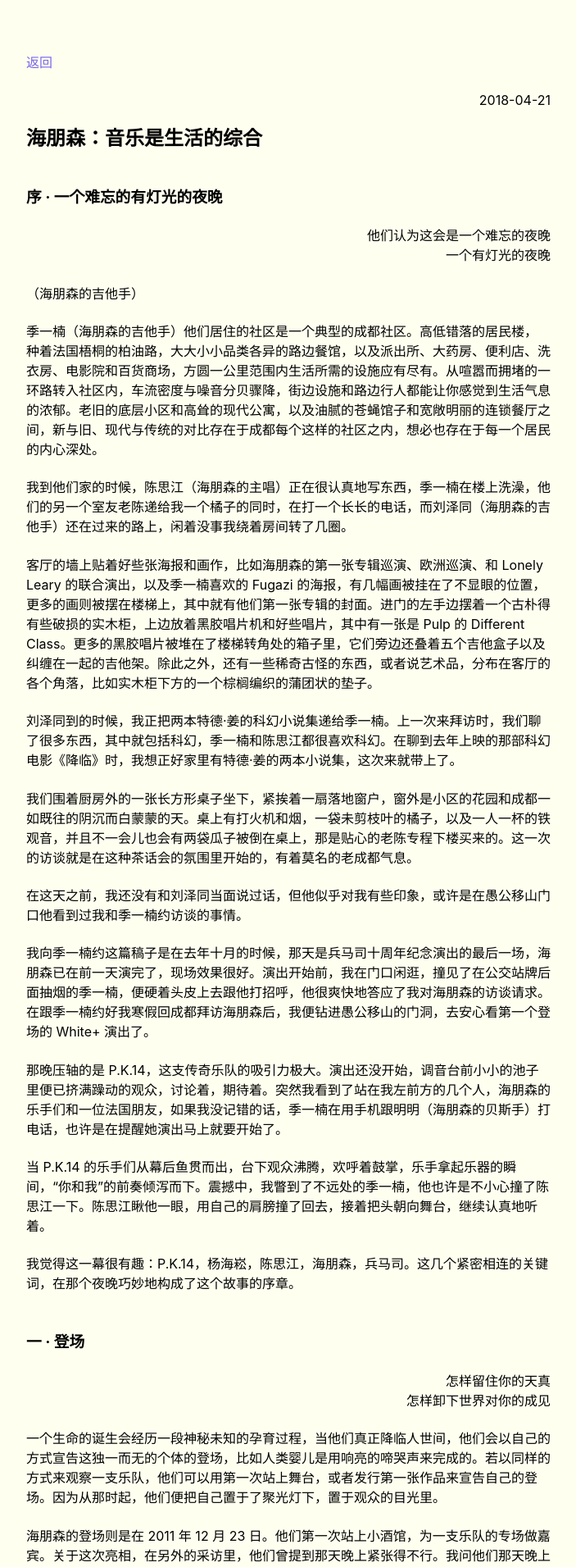
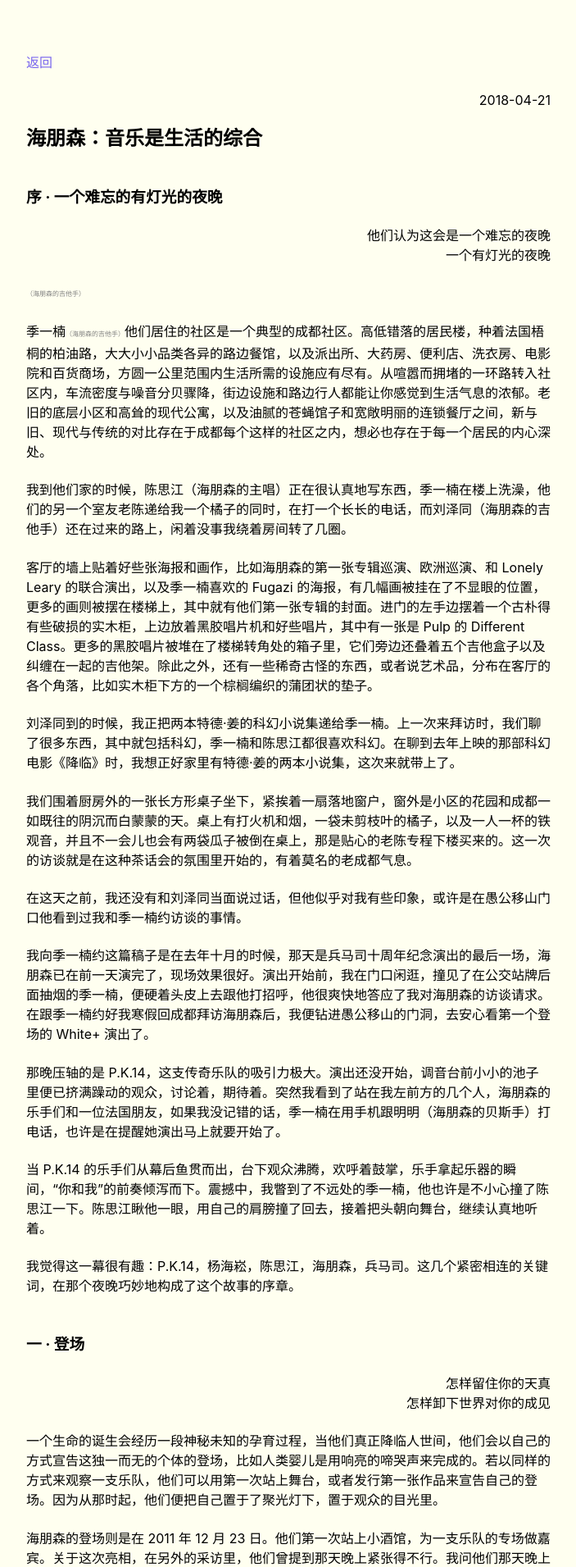
Before and after one commit to salingerlin/salingerlin.github.io, a Jekyll site: the page built from _posts/2018-04-21-海朋森：音乐是生活的综合.md, in a window 1280 px wide. Shown: the top 1911 px of the page at 82% size, without its empty margins (288-991 px from the left). Built offline with Jekyll 4.4.1, drawn with Linux system fonts in a browser that asks for light colours.

Commit message:
Update head.html

```diff
--- a/_includes/head.html
+++ b/_includes/head.html
@@ -14,7 +14,10 @@
 	  a:active {
 		  color: darkcyan;}
 	</style>
-
+	<style type="text/css">
+		.zhushi {
+			color: grey; font-size: 50%;}
+	</style>
 
   <title>
     {%- if page.title -%}
```
